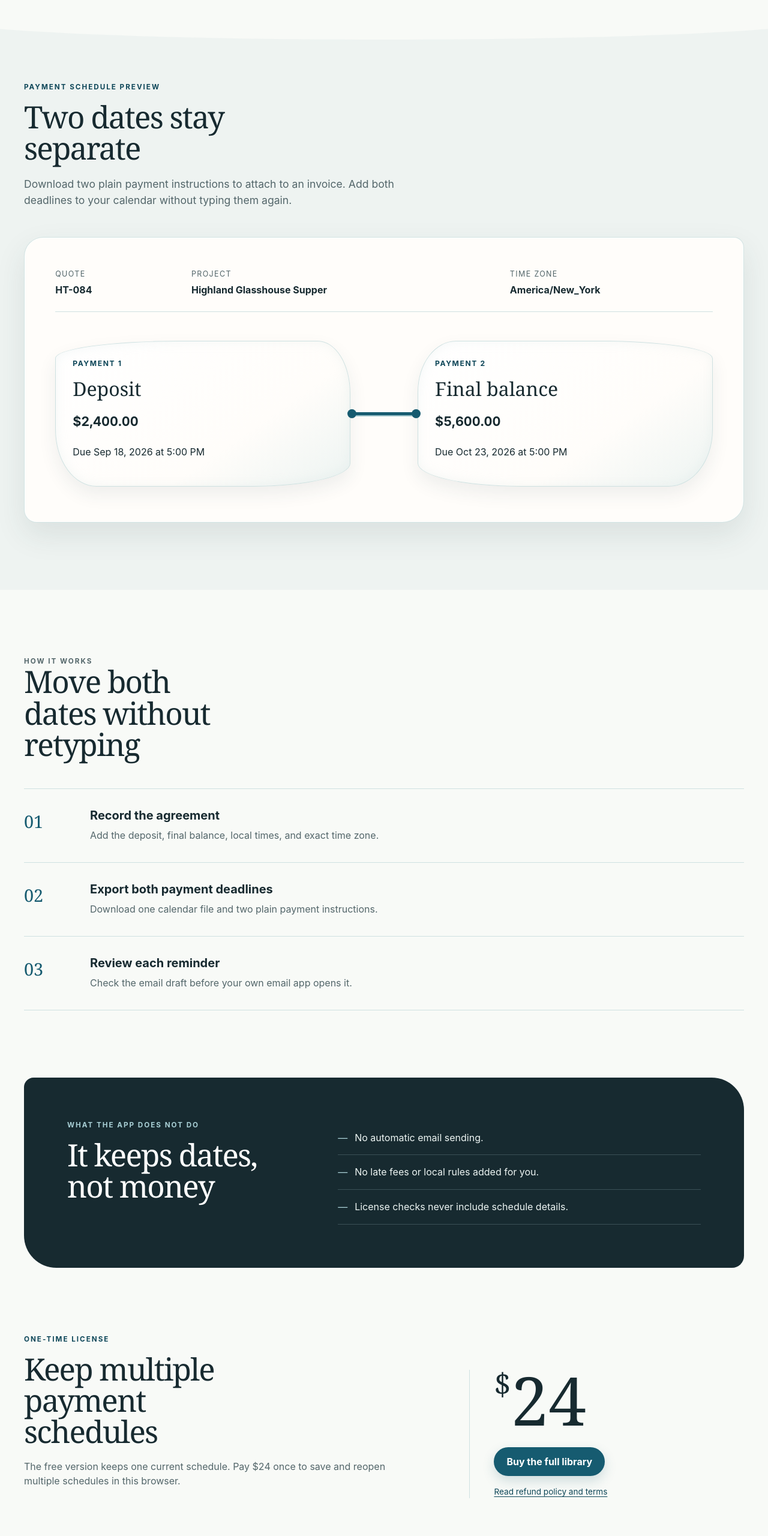
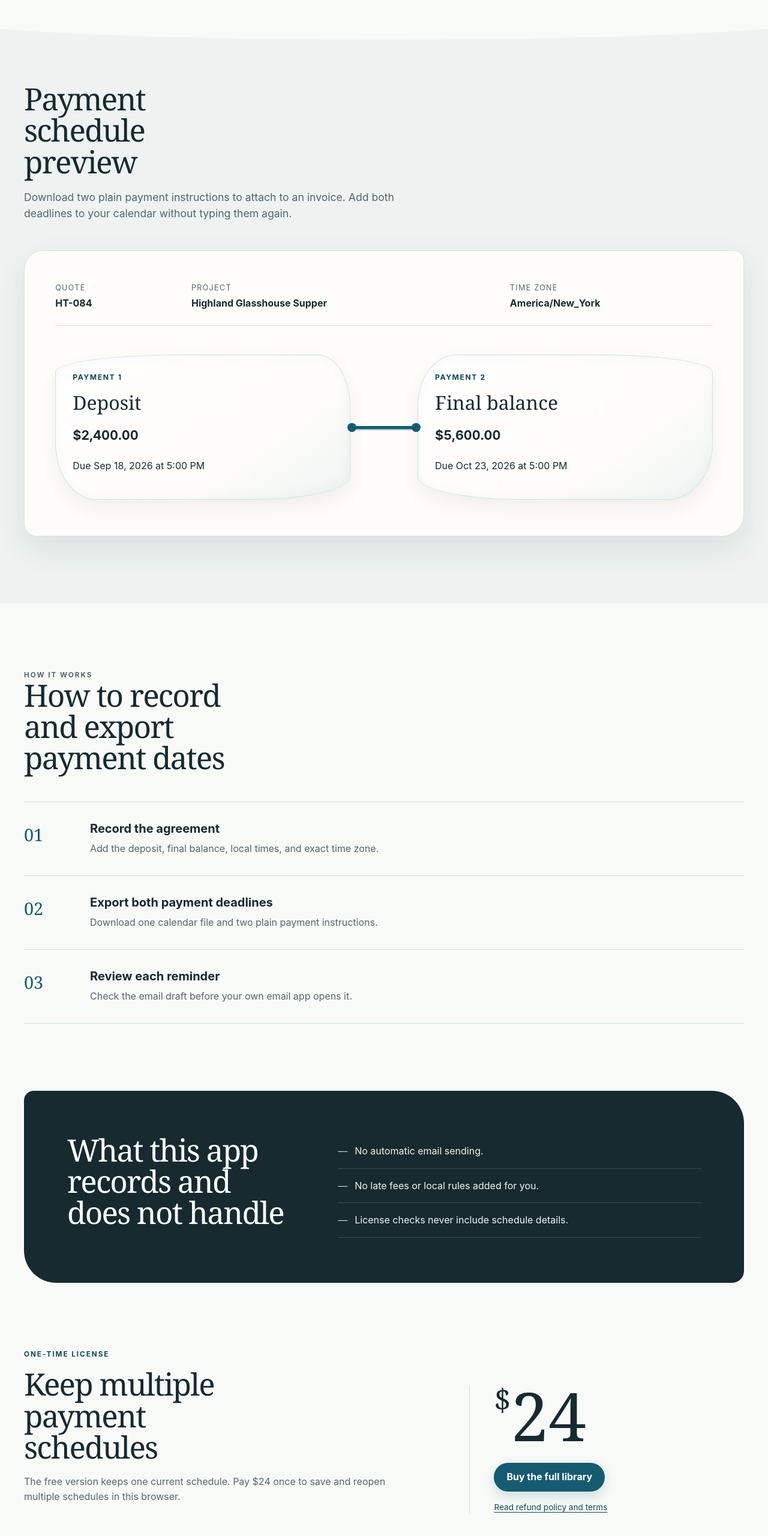
Before and after one commit to B-Divyesh/sf-deposit-deadline-bridge, a website built with Vite: page index.html in a window 1280 px wide. Shown: the part 1094-3654 px from the top of the page at 60% size. Built offline with nearby package versions, Linux system fonts and the light colour scheme.

Commit message:
fix: close review four heading findings

```diff
--- a/package.json
+++ b/package.json
@@ -1,6 +1,6 @@
 {
   "name": "deposit-deadline-bridge",
-  "version": "1.0.5",
+  "version": "1.0.6",
   "private": true,
   "type": "module",
   "scripts": {
--- a/src/main.ts
+++ b/src/main.ts
@@ -6,7 +6,7 @@ import { cachedLicenseIsValid, captureLicense, checkoutUrl, removeLicense, store
 
 const app = document.querySelector<HTMLDivElement>('#app')!;
 
-const BUILD_ID = 'v1.0.5';
+const BUILD_ID = 'v1.0.6';
 captureLicense();
 let premium = cachedLicenseIsValid();
 let schedule = blankSchedule();
@@ -113,8 +113,7 @@ function landingPage(): string {
 
       <section class="live-preview" aria-labelledby="preview-title">
         <div class="section-heading">
-          <p class="eyebrow">Payment schedule preview</p>
-          <h2 id="preview-title">Two dates stay separate</h2>
+          <h2 id="preview-title">Payment schedule preview</h2>
           <p>Download two plain payment instructions to attach to an invoice. Add both deadlines to your calendar without typing them again.</p>
         </div>
         <div class="preview-sheet" aria-label="Sample payment schedule preview">
@@ -142,7 +141,7 @@ function landingPage(): string {
       </section>
 
       <section class="steps" aria-labelledby="steps-title">
-        <div class="section-heading"><p class="eyebrow">How it works</p><h2 id="steps-title">Move both dates without retyping</h2></div>
+        <div class="section-heading"><p class="eyebrow">How it works</p><h2 id="steps-title">How to record and export payment dates</h2></div>
         <ol>
           <li><span>01</span><div><h3>Record the agreement</h3><p>Add the deposit, final balance, local times, and exact time zone.</p></div></li>
           <li><span>02</span><div><h3>Export both payment deadlines</h3><p>Download one calendar file and two plain payment instructions.</p></div></li>
@@ -151,7 +150,7 @@ function landingPage(): string {
       </section>
 
       <section class="boundaries" aria-labelledby="boundaries-title">
-        <div><p class="eyebrow">What the app does not do</p><h2 id="boundaries-title">It keeps dates, not money</h2></div>
+        <div><h2 id="boundaries-title">What this app records and does not handle</h2></div>
         <ul>
           <li>No automatic email sending.</li>
           <li>No late fees or local rules added for you.</li>
```
Also changed, not shown: public/404.html (+1 -1 lines), tests/workspace.spec.ts (+4 -1 lines), .factory/catalog-description.txt, .factory/copy-audit.md, public/manifest.webmanifest, 1 other file.
